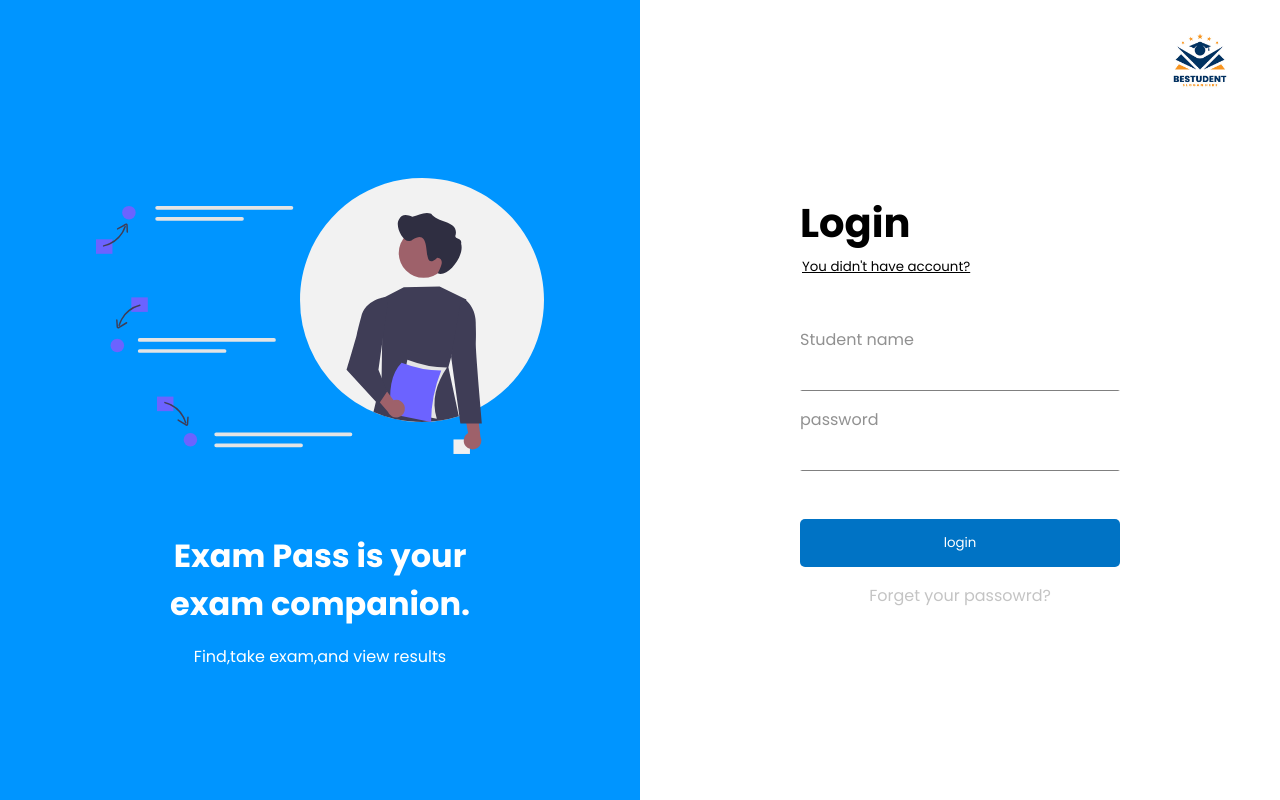
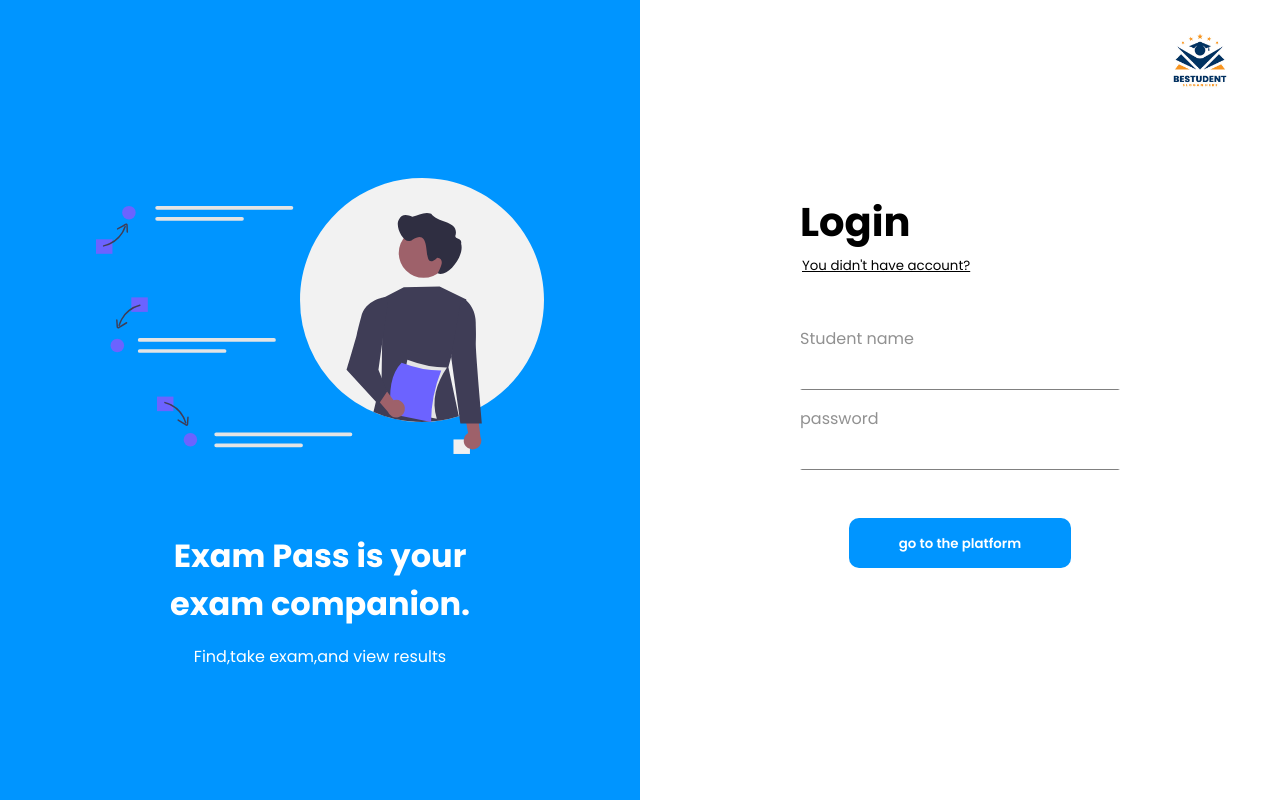
Before and after one commit to faroukq1/quizApp, a React (Vite) app: page / in a window 1280 px wide. Built offline with nearby package versions, Linux system fonts and the light colour scheme.

Commit message:
fixing the login page and sign up page

```diff
--- a/src/component/Login.jsx
+++ b/src/component/Login.jsx
@@ -7,35 +7,28 @@ import { useGlobalContext } from '../context/GlobalContext';
 
 const Login = ({ setCreateAcount }) => {
   const [loginInfo, setLoginInfo] = useState({ firstName: '', password: '' });
-  const [active, setactive] = useState(false);
+  const [userExist, setUserExist] = useState(false);
   const { studentList } = useStudentContext();
   const { setCurrentUser } = useGlobalContext();
+
   const checkExistStudent = () => {
     const { firstName, password } = loginInfo;
-    if (firstName.length === 0) {
-      toast.error('please provide a name');
-      return;
-    }
-    if (password.length === 0) {
-      toast.error('please provide a password');
-      return;
-    }
+    if (firstName.length === 0) return toast.error('please provide a name');
+    if (password.length === 0) return toast.error('please provide a password');
     const user = studentList.filter(
       (item) => item.firstName === firstName && item.password === password
     );
     setCurrentUser(firstName);
+    setUserExist(true);
     return user.length > 0;
   };
   return (
     <Wrapper>
-      <h1 className={active ? 'hide' : ''}>Login</h1>
-      <button
-        onClick={() => setCreateAcount(true)}
-        className={active ? 'hide' : 'create-account'}
-      >
+      <h1>Login</h1>
+      <button onClick={() => setCreateAcount(true)} className="create-account">
         You didn't have account?
       </button>
-      <form action="POST" className={active ? 'hide' : ''}>
+      <form action="POST">
         <div className="student-id">
           <label htmlFor="studentId">Student name</label>
           <input
@@ -58,24 +51,19 @@ const Login = ({ setCreateAcount }) => {
         </div>
       </form>
       <div className="submit">
+        <Link className="submit-btn" to={userExist ? '/dashboard' : '/'}>
           <button
-          className="submit-btn"
-          disabled={active}
-          onClick={() => {
+            onClick={(e) => {
+              e.preventDefault();
               if (checkExistStudent()) {
                 toast('Welcom to the test platform');
-              setactive(true);
               }
             }}
           >
-          {!active ? 'login' : <Link to="dashboard">go to the platform</Link>}
+            go to the platform
           </button>
-        <Link
-          className={active ? 'hide' : 'forget-password'}
-          to="/forgetPassword"
-        >
-          Forget your passowrd?
         </Link>
+        <Link to="/forgetPassword">Forget your passowrd?</Link>
       </div>
     </Wrapper>
   );
@@ -127,13 +115,17 @@ const Wrapper = styled.div`
     align-items: center;
     gap: 1rem;
     .submit-btn {
-      width: 100%;
-      padding: 0.75rem 0;
+      background-color: #0095ff;
+      padding: 0.75rem 3rem;
+      border-radius: 10px;
+      button {
+        cursor: pointer;
+        background-color: transparent;
+        outline: none;
         border-color: transparent;
-      cursor: pointer;
-      background-color: #0073c5;
-      border-radius: 5px;
         color: white;
+        font-weight: 600;
+      }
     }
     .forget-password {
       text-decoration: none;
--- a/src/component/Signup.jsx
+++ b/src/component/Signup.jsx
@@ -10,29 +10,17 @@ const Signup = ({ setCreateAcount }) => {
     useStudentContext();
   const [inscriptionCompleted, setInscriptionCompleted] = useState(false);
   const { setCurrentUser } = useGlobalContext();
-  const saveStudent = () => {
+  const saveStudent = (e) => {
+    e.preventDefault();
     const { firstName, lastName, email, numberOfInscription, password } =
       studentInfos;
-    if (firstName.length === 0) {
-      toast.error('please provide a first name');
-      return;
-    }
-    if (lastName.length === 0) {
-      toast.error('please provide a last name');
-      return;
-    }
-    if (email.length === 0) {
-      toast.error('please provide a email');
-      return;
-    }
-    if (numberOfInscription.length === 0) {
-      toast.error('please provide a number of inscription');
-      return;
-    }
-    if (password.length === 0) {
-      toast.error('please provide a password');
-      return;
-    }
+    if (firstName.length === 0) return toast.error('provide first name');
+    if (lastName.length === 0) return toast.error('provide last name');
+    if (email.length === 0) return toast.error('provide email');
+    if (numberOfInscription.length === 0)
+      return toast.error('provide number of inscription');
+    if (password.length === 0) return toast.error('provide password');
+
     toast.success(`welcom ${firstName} , have a good luck`);
     setStudentList([...studentList, studentInfos]);
     setInscriptionCompleted(true);
```
Lines whose indentation alone changed are shown as unchanged.
